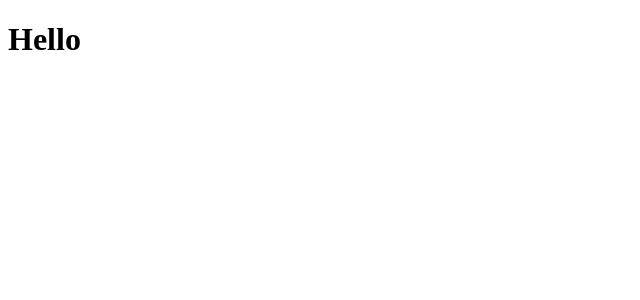
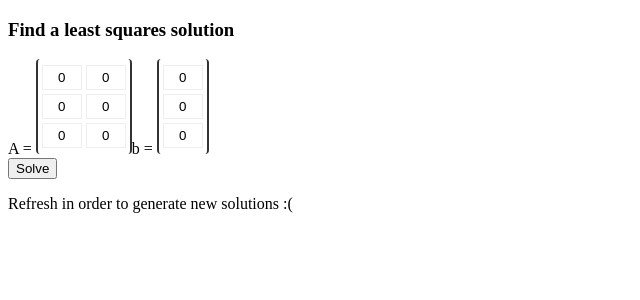
Before and after one commit to JQuinzell/Quick-Maths, a React app: page / in a window 1280 px wide. Shown: the top 300 px of the page, without its empty margins (0-640 px from the left). Built offline with nearby package versions, Linux system fonts and the light colour scheme; the HTML template or start-up script is replaced by a standard one.

Commit message:
Can solve Least Square regression problems

```diff
--- a/src/forms/matrix.jsx
+++ b/src/forms/matrix.jsx
@@ -70,7 +70,7 @@ class MatrixCell extends React.Component {
 	}
 
 	componentDidMount() {
-		if(this.props.active) this.focus()
+		// if(this.props.active) this.focus()
 	}
 
 	componentDidUpdate() {
@@ -97,7 +97,7 @@ export default class Matrix extends React.Component {
 			x: -1,
 			y: -1,
 			caret: 0,
-			columns: this.props.columns
+			columns: this.props.columns || this.rowsToColumns(this.props.rows)
 		}
 
 		this.style = {
@@ -108,6 +108,18 @@ export default class Matrix extends React.Component {
 			padding: '0 2px',
 			borderRadius: '4px'
 		}
+	}
+
+	rowsToColumns(rows) {
+		let columns = new Array(rows[0].length)
+		for (var i = 0; i < rows.length; i++) {
+			for (var j = 0; j < columns.length; j++) {
+				columns[j] = columns[j] || new Array(rows.length)
+				columns[j][i] = rows[i][j]
+			}
+		}
+
+		return columns
 	}
 
   setColumns(state) {
@@ -343,6 +355,7 @@ export default class Matrix extends React.Component {
 
 Matrix.propTypes = {
 	columns: PropTypes.array,
+	rows: PropTypes.array,
 	resize: PropTypes.oneOf(['both', 'vertical', 'horizontal', 'none']),
 	readonly: PropTypes.bool
 }
--- a/src/forms/vector.jsx
+++ b/src/forms/vector.jsx
@@ -7,12 +7,12 @@ export default class Vector extends React.Component {
     super(props)
 
     this.state = {
-      vector: [0,0,0]
+      vector: [0,0,0] || props.vector
     }
   }
 
   onChange(matrix) {
-    let vector = matrix[0].map(Number)
+    let vector = matrix
     this.setState({
       vector
     }, () => {
--- /dev/null
+++ b/src/hw_problems/LeastSquares.jsx
@@ -0,0 +1,100 @@
+import * as React from 'react'
+import Vector from '../forms/vector'
+import Matrix from '../forms/matrix'
+import math from 'mathjs'
+
+export default class LeastSquares extends React.Component {
+
+  constructor(props) {
+    super(props)
+
+    this.state = {
+      matrix: null,
+      vector: null,
+      answer: {
+        matrix: null,
+        vector: null,
+        solved: false
+      },
+    }
+  }
+
+  onChangeMatrix(matrix) {
+    this.setState({matrix})
+  }
+
+  onChangeVector(vector) {
+    this.setState({vector})
+  }
+
+  solveIfValid(matrix, vector) {
+    if(matrix && vector) {
+      this.solve(matrix, vector)
+    }
+  }
+
+  solve() {
+    let {matrix, vector} = this.state
+
+    let alteredMatrix = math.multiply(
+        math.transpose(matrix),
+        matrix
+      )
+
+    let alteredVector = math.multiply(
+        math.transpose(matrix),
+        vector
+      )
+
+    let answer = math.multiply(
+      math.inv(alteredMatrix),
+      alteredVector
+    )
+
+    this.setState({
+      answer: {
+        matrix: alteredMatrix,
+        vector: alteredVector,
+        answer: answer,
+        solved: true
+      }
+    })
+  }
+
+  render() {
+    return (
+      <div>
+        <h3>Find a least squares solution</h3>
+        A = <Matrix
+              columns={[[0,0,0],[0,0,0]]}
+              onChange={this.onChangeMatrix.bind(this)}/>
+        b = <Vector
+              onChange={this.onChangeVector.bind(this)}/>
+
+        <br/>
+
+        <button onClick={this.solve.bind(this)}>Solve</button>
+        <p>Refresh in order to generate new solutions :(</p>
+
+        <br/>
+        {this.state.answer.solved ?
+          <div>
+            A* = <Matrix
+              rows={this.state.answer.matrix}
+              resize="none"
+              readonly={true}/>
+            b* = <Matrix
+              rows={this.state.answer.vector}
+              resize="none"
+              readonly={true}/>
+            x* = <Matrix
+              rows={this.state.answer.answer}
+              resize="none"
+              readonly={true}/>
+          </div> :
+          null
+        }
+      </div>
+    )
+  }
+}
--- a/src/index.jsx
+++ b/src/index.jsx
@@ -1,7 +1,9 @@
 import * as React from 'react'
 import * as ReactDOM from 'react-dom'
 
+import LeastSquares from './hw_problems/LeastSquares'
+
 ReactDOM.render(
-  <h1>Hello</h1>,
+  <LeastSquares/>,
   document.getElementById('app')
 )
```
